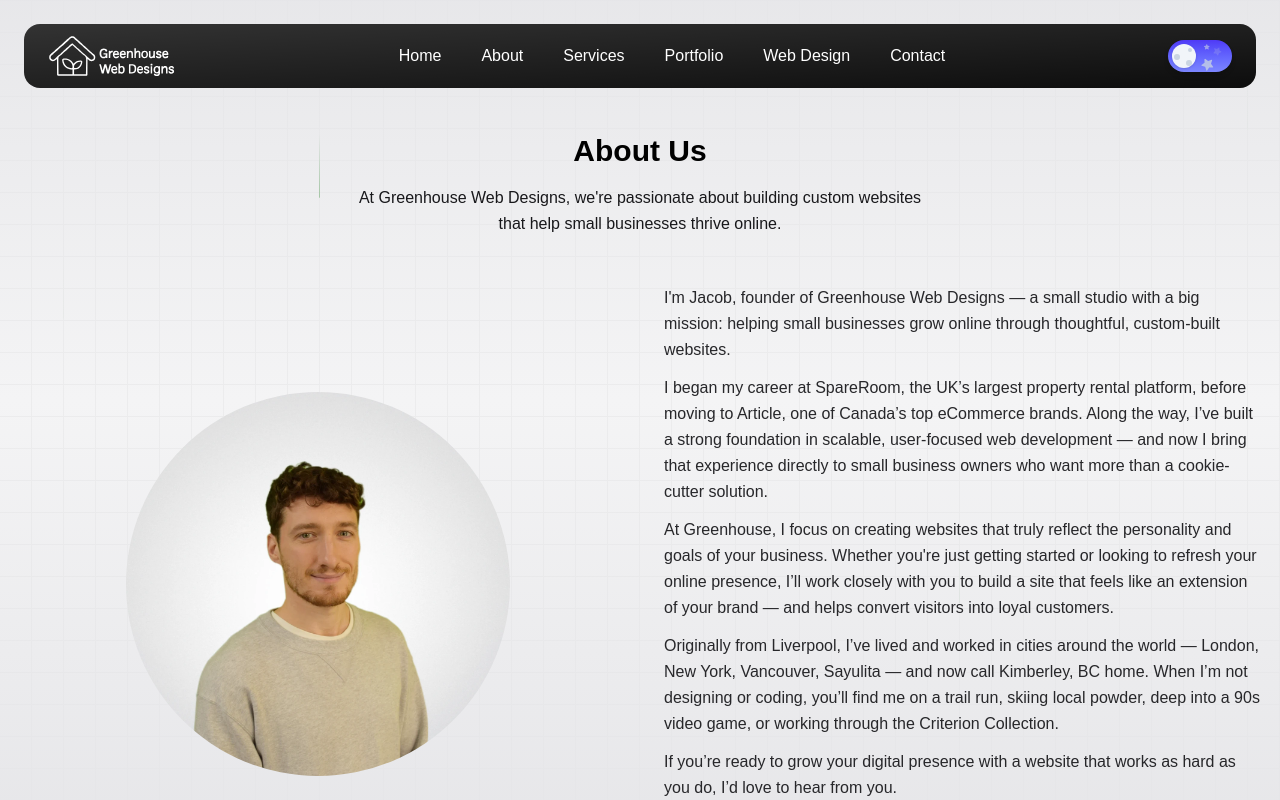
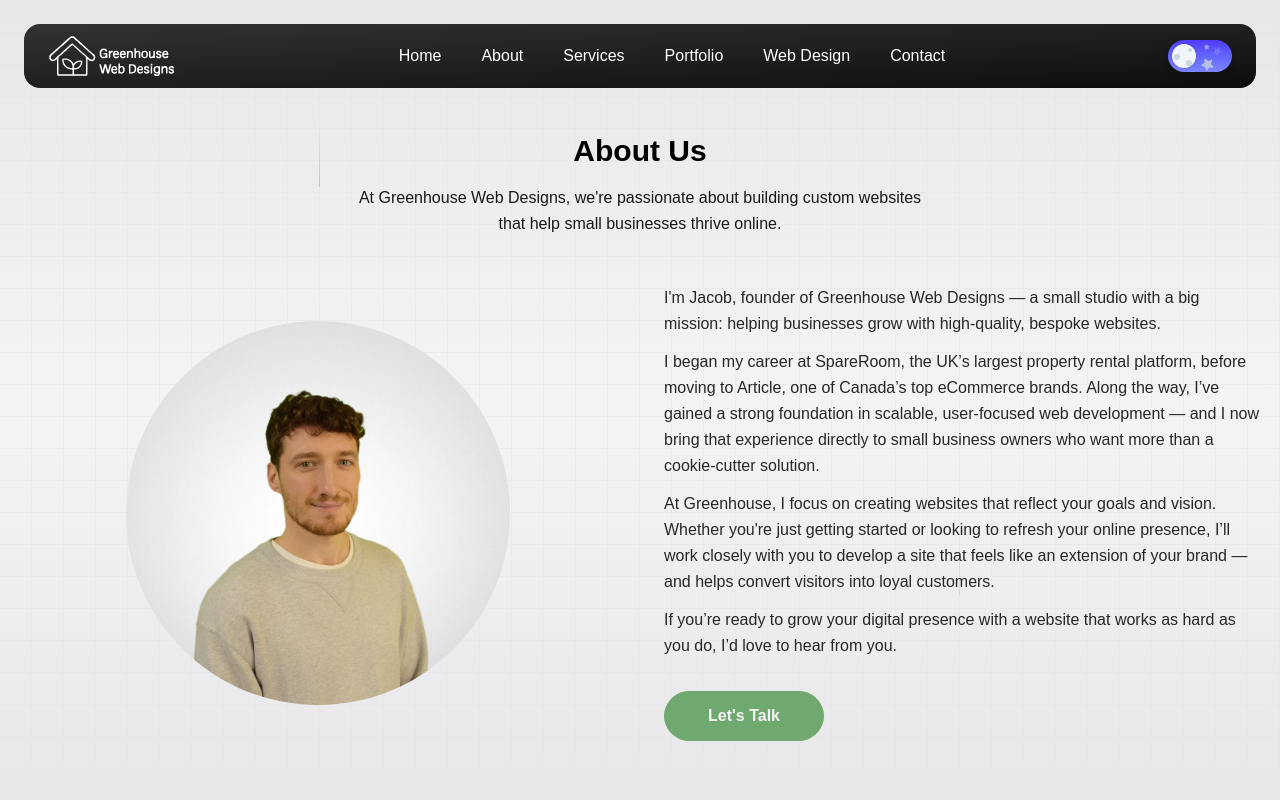
Before and after one commit to jacobadam/greenhousewebdesigns, a Next.js app: page /about in a window 1280 px wide. Shown: the top 800 px of the page. Built offline with nearby package versions, Linux system fonts and the light colour scheme.

Commit message:
update copy

```diff
--- a/src/app/about/page.jsx
+++ b/src/app/about/page.jsx
@@ -34,31 +34,23 @@ export default function About() {
               <div className="flex-col justify-center items-start gap-3 flex">
                 <p className="text-zinc-800 dark:text-zinc-200 text-base font-normal leading-relaxed lg:text-start text-center">
                   I'm Jacob, founder of Greenhouse Web Designs — a small studio
-                  with a big mission: helping small businesses grow online
-                  through thoughtful, custom-built websites.
+                  with a big mission: helping businesses grow with high-quality,
+                  bespoke websites.
                 </p>
                 <p className="text-zinc-800 dark:text-zinc-200 text-base font-normal leading-relaxed lg:text-start text-center">
                   I began my career at SpareRoom, the UK’s largest property
                   rental platform, before moving to Article, one of Canada’s top
-                  eCommerce brands. Along the way, I’ve built a strong
-                  foundation in scalable, user-focused web development — and now
-                  I bring that experience directly to small business owners who
-                  want more than a cookie-cutter solution.
+                  eCommerce brands. Along the way, I’ve gained a strong
+                  foundation in scalable, user-focused web development — and I
+                  now bring that experience directly to small business owners
+                  who want more than a cookie-cutter solution.
                 </p>
                 <p className="text-zinc-800 dark:text-zinc-200 text-base font-normal leading-relaxed lg:text-start text-center">
-                  At Greenhouse, I focus on creating websites that truly reflect
-                  the personality and goals of your business. Whether you're
-                  just getting started or looking to refresh your online
-                  presence, I’ll work closely with you to build a site that
-                  feels like an extension of your brand — and helps convert
-                  visitors into loyal customers.
-                </p>
-                <p className="text-zinc-800 dark:text-zinc-200 text-base font-normal leading-relaxed lg:text-start text-center">
-                  Originally from Liverpool, I’ve lived and worked in cities
-                  around the world — London, New York, Vancouver, Sayulita — and
-                  now call Kimberley, BC home. When I’m not designing or coding,
-                  you’ll find me on a trail run, skiing local powder, deep into
-                  a 90s video game, or working through the Criterion Collection.
+                  At Greenhouse, I focus on creating websites that reflect your
+                  goals and vision. Whether you're just getting started or
+                  looking to refresh your online presence, I’ll work closely
+                  with you to develop a site that feels like an extension of
+                  your brand — and helps convert visitors into loyal customers.
                 </p>
                 <p className="text-zinc-800 dark:text-zinc-200 text-base font-normal leading-relaxed lg:text-start text-center">
                   If you’re ready to grow your digital presence with a website
```
